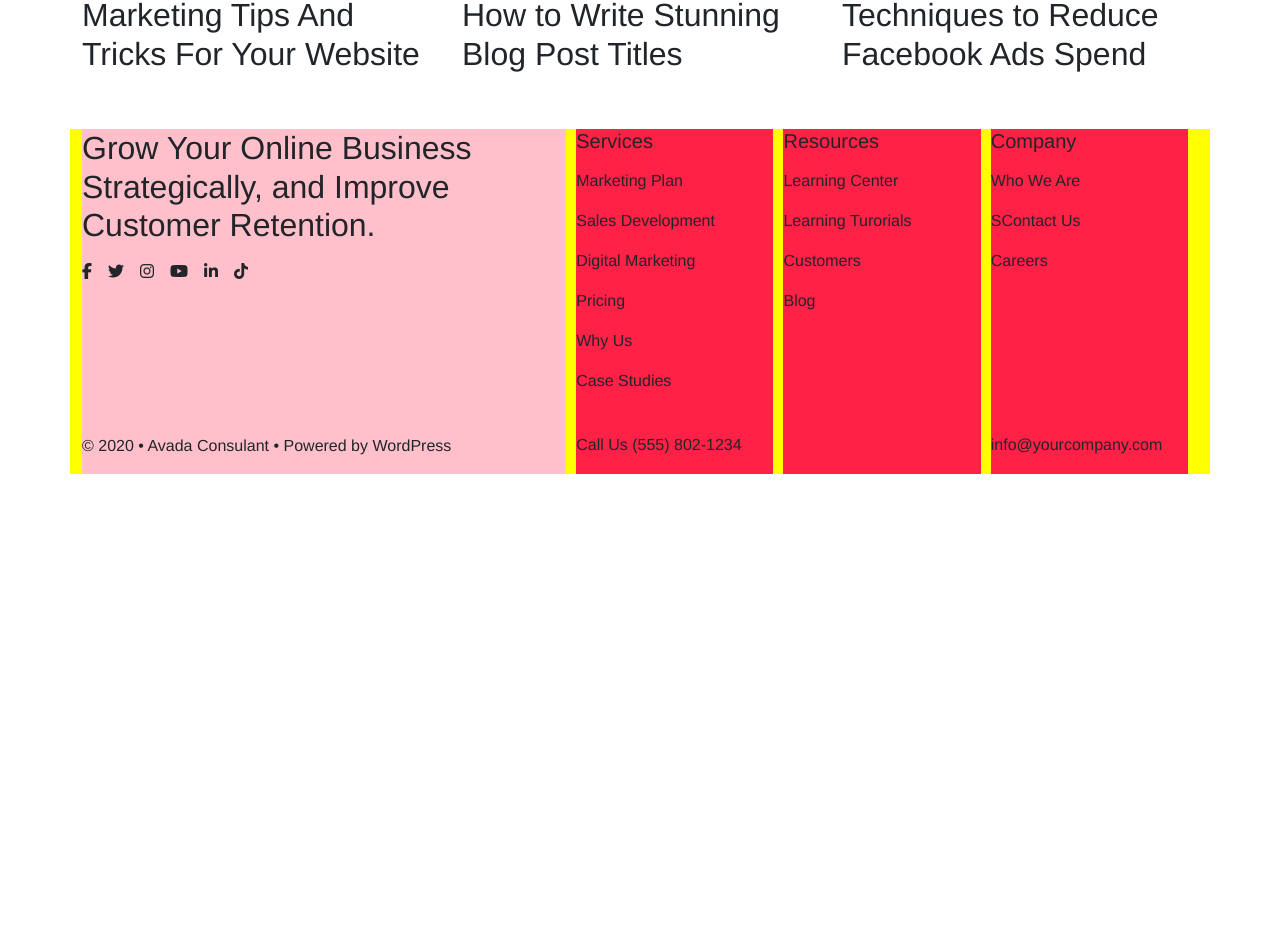
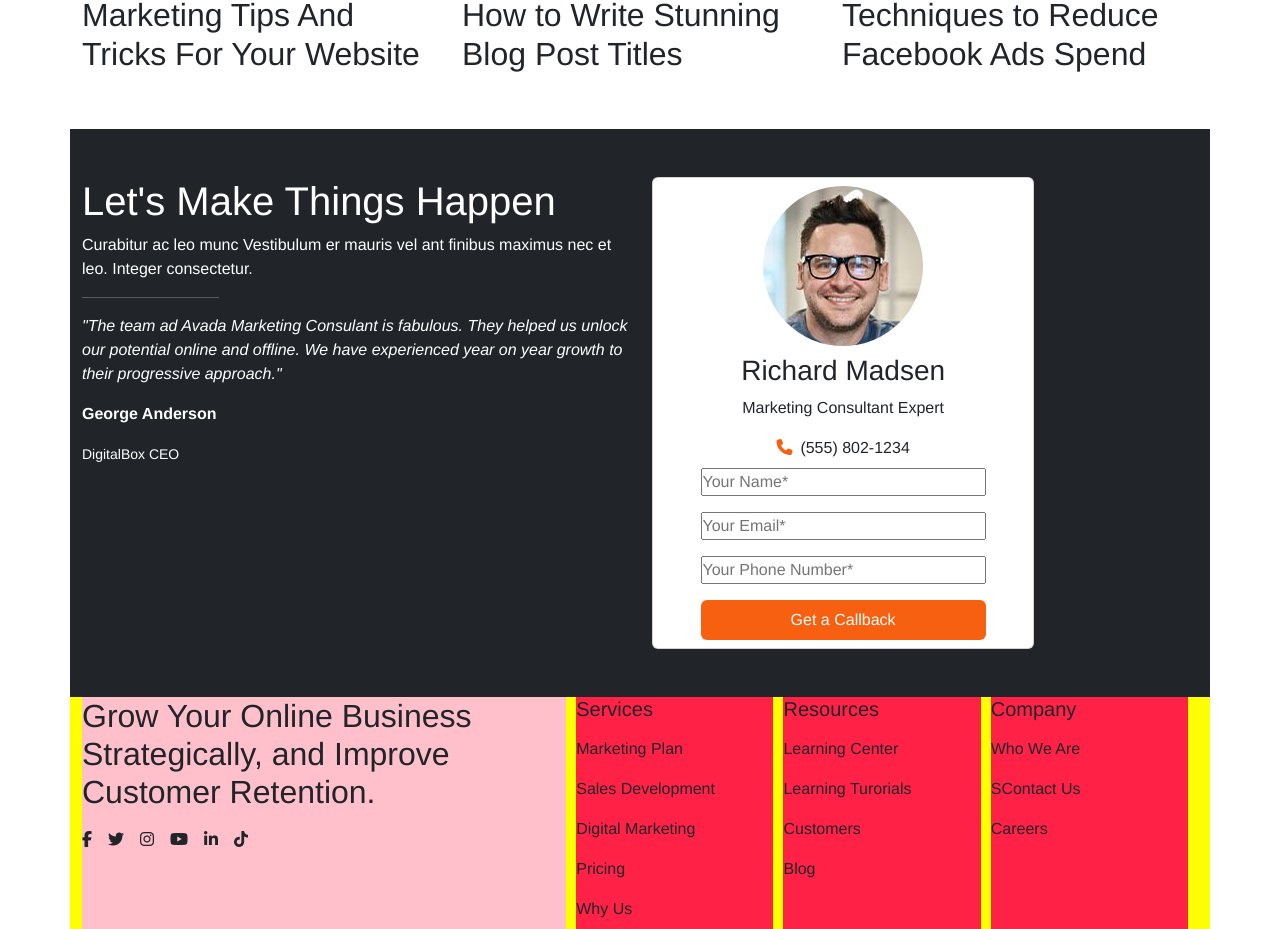
Before and after one commit to AndyDAntuono/proj-html-vuejs, a Vue app: page / in a window 1280 px wide. Shown: the part 5952-6881 px from the top of the page. Before the commit the page ends 6426 px from the top, so only its background shows below. Built offline with nearby package versions, Linux system fonts and the light colour scheme.

Commit message:
[UPD] updated AppMain.vue

```diff
--- a/src/components/AppMain.vue
+++ b/src/components/AppMain.vue
@@ -278,6 +278,42 @@
                     <h2>Techniques to Reduce Facebook Ads Spend</h2>
                 </div>
             </div>
+            <!--make things happen section-->
+            <div class="row py-5 bg-dark">
+                <div class="w-50 bg-dark text-white">
+                    <h1>Let's Make Things Happen</h1>
+                    <p>
+                        Curabitur ac leo munc Vestibulum er mauris vel ant finibus maximus nec et leo. Integer consectetur.
+                    </p>
+                    <hr class="w-25 my-3">
+                    <p class="mb-3"><em>"The team ad Avada Marketing Consulant is fabulous. They helped us unlock our potential online and offline. We have experienced year on year growth to their progressive approach."</em></p>
+                    <p><strong>George Anderson</strong></p>
+                    <p><small>DigitalBox CEO</small></p>
+                </div>
+                <div class="w-50">
+                    <div class="w-card card d-flex justify-content-center text-center">
+                        <div class="rounded-circle my-2">
+                            <img class="rounded-circle" src="../assets/img/marketing-consultant-expert.jpg" alt="">
+                        </div>
+                        <h3>Richard Madsen</h3>
+                        <p>Marketing Consultant Expert</p>
+                        <div>
+                            <span><i class="fa-solid fa-phone me-2"></i></span>
+                            <span>(555) 802-1234</span>
+                        </div>
+                        <div class="my-2">
+                            <input class="w-75" type="text" placeholder="Your Name*">
+                        </div>
+                        <div class="my-2">
+                            <input class="w-75" type="text" placeholder="Your Email*">
+                        </div>
+                        <div class="my-2">
+                            <input class="w-75" type="text" placeholder="Your Phone Number*">
+                        </div>
+                        <div class="orange-button m-auto rounded w-75 text-center my-2 py-2">Get a Callback</div>
+                    </div>
+                </div>
+            </div>
         </div>
     </main>
 </template>
```
